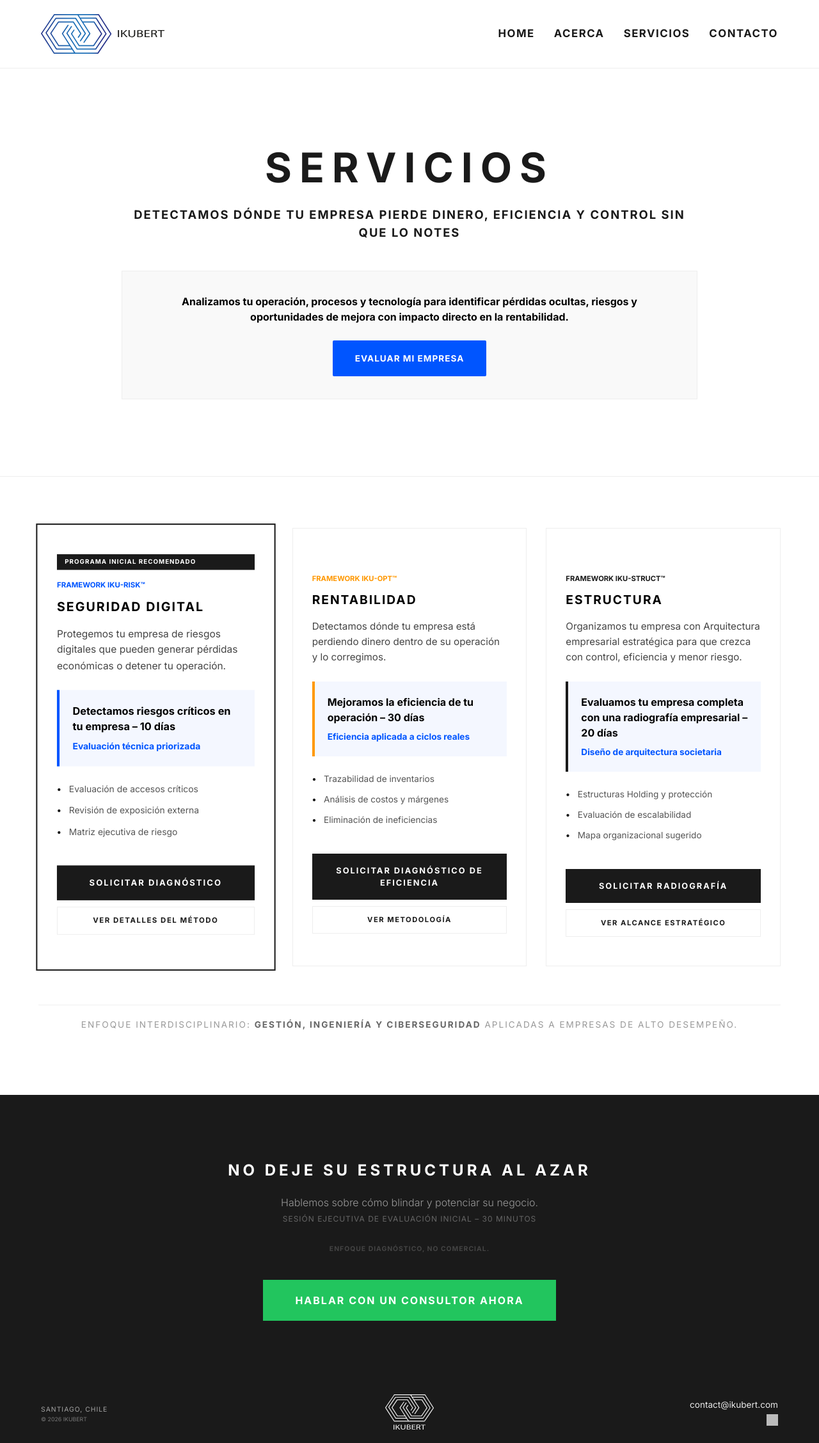
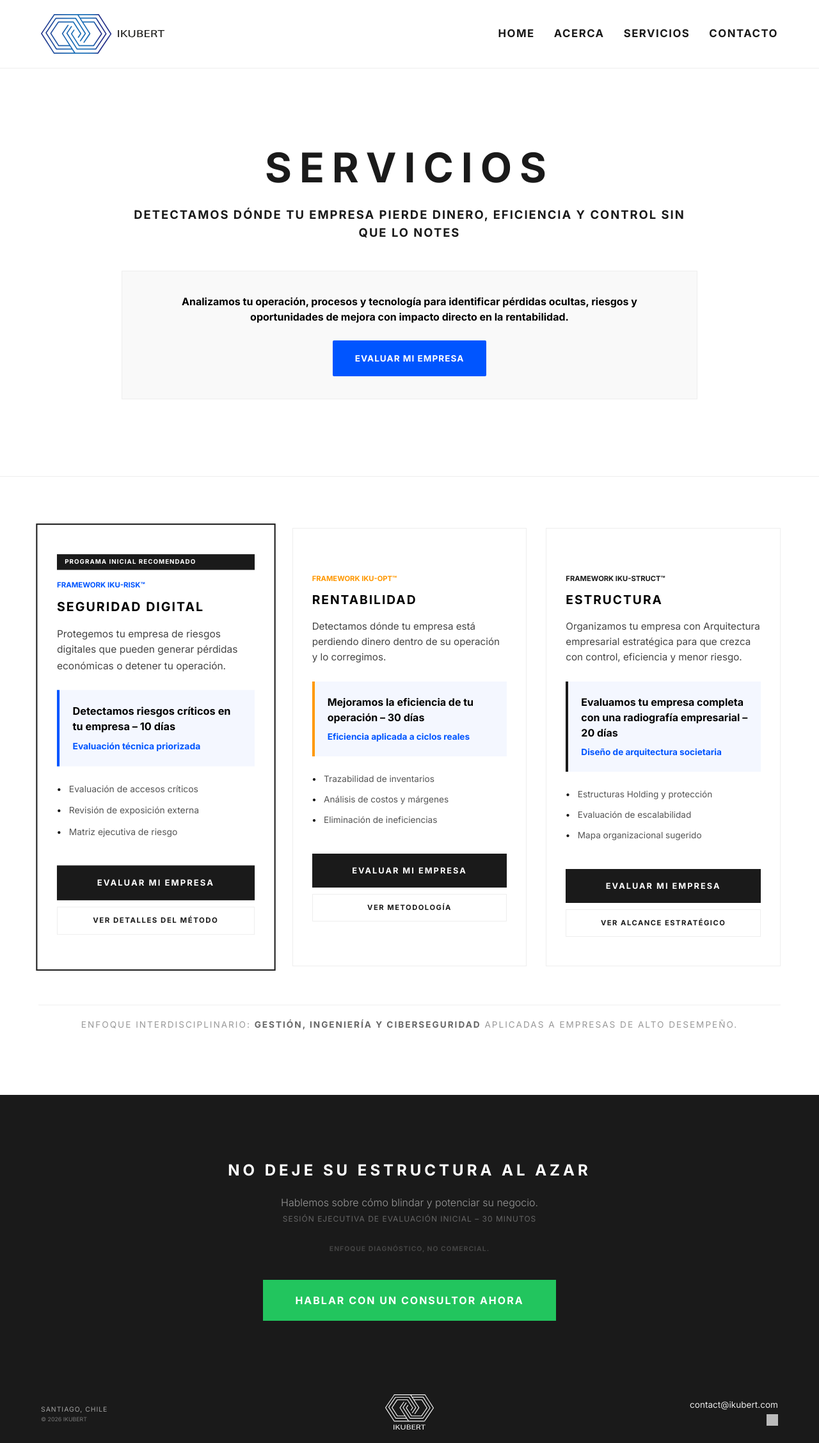
Before and after one commit to IKUBERT/ikubert.github.io, a Jekyll site: the page built from servicios.html, in a window 1280 px wide. Shown: the whole page at 64% size. Built offline with Jekyll 4.4.1, drawn with Linux system fonts in a browser that asks for light colours; grey boxes are pictures that could not be loaded.

Commit message:
Update servicios.html

```diff
--- a/servicios.html
+++ b/servicios.html
@@ -35,7 +35,7 @@ title: Servicios | IKUBERT
                 <li class="benefit-item">Matriz ejecutiva de riesgo</li>
             </ul>
 
-            <a href="{{ site.baseurl }}/contacto" class="btn-action">Solicitar Diagnóstico</a>
+            <a href="{{ site.baseurl }}/contacto" class="btn-action">Evaluar mi empresa</a>
             <a href="{{ site.baseurl }}/servicios/diagnostico-digital" class="btn-secondary">Ver detalles del método</a>
         </div>
 
@@ -56,7 +56,7 @@ title: Servicios | IKUBERT
                 <li class="benefit-item">Eliminación de ineficiencias</li>
             </ul>
 
-            <a href="{{ site.baseurl }}/contacto" class="btn-action">Solicitar Diagnóstico de Eficiencia</a>
+            <a href="{{ site.baseurl }}/contacto" class="btn-action">Evaluar mi empresa</a>
             <a href="{{ site.baseurl }}/servicios/optimizacion-operativa" class="btn-secondary">Ver metodología</a>
         </div>
 
@@ -77,7 +77,7 @@ title: Servicios | IKUBERT
                 <li class="benefit-item">Mapa organizacional sugerido</li>
             </ul>
 
-            <a href="{{ site.baseurl }}/contacto" class="btn-action">Solicitar Radiografía</a>
+            <a href="{{ site.baseurl }}/contacto" class="btn-action">Evaluar mi empresa</a>
             <a href="{{ site.baseurl }}/servicios/radiografia-empresarial" class="btn-secondary">Ver alcance estratégico</a>
         </div>
 
```
